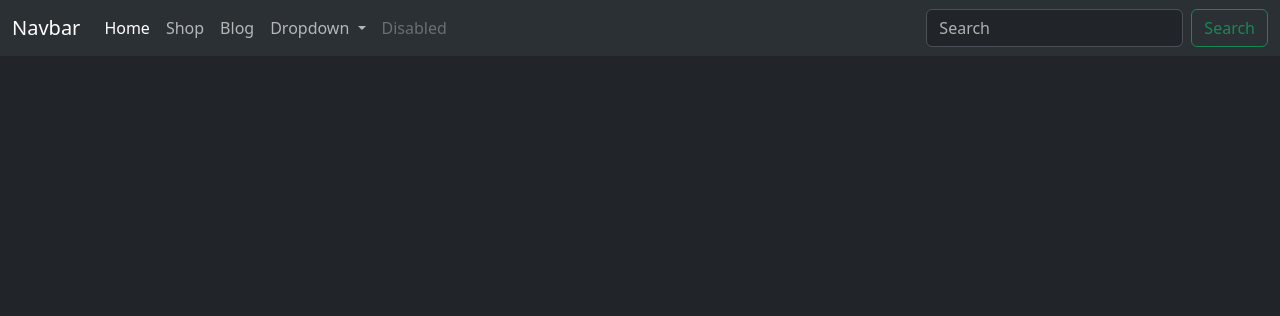
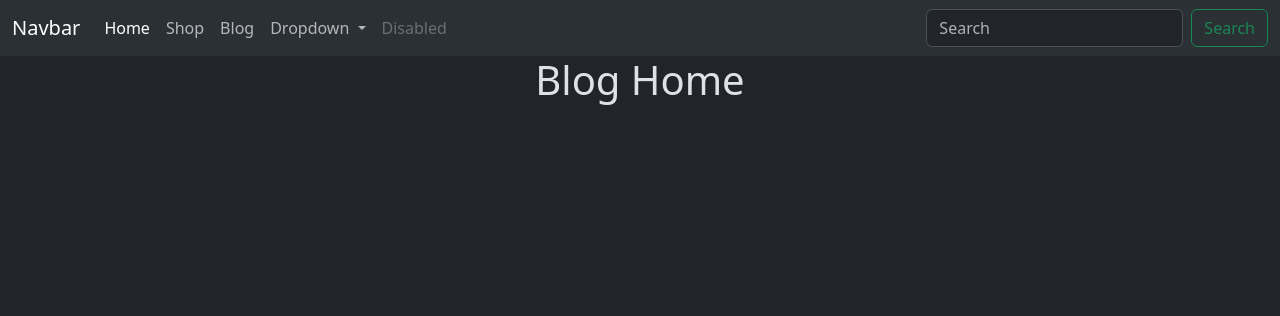
Before and after one commit to Aditya-Aryan-6914/Django, a Django app: page /blog/ in a window 1280 px wide. Shown: the top 316 px of the page. Run offline with Django 5.2, Linux system fonts and the light colour scheme; some libraries are stand-ins or nearby versions.

Commit message:
Fix template block name in blog.html and update layout links to use URL tags

```diff
--- a/awpl/blog/templates/blog.html
+++ b/awpl/blog/templates/blog.html
@@ -1,4 +1,4 @@
 {% extends 'layout.html' %}
-{% block contents %}
+{% block content %}
   <h1 class="card-title text-center">Blog Home</h1>
 {% endblock %}
--- a/awpl/blog/urls.py
+++ b/awpl/blog/urls.py
@@ -1,5 +1,4 @@
 from django.urls import path, include
-from django.conf.urls.static import static
 from . import views
 
 urlpatterns = [
--- a/awpl/templates/layout.html
+++ b/awpl/templates/layout.html
@@ -21,13 +21,13 @@
     <div class="collapse navbar-collapse" id="navbarSupportedContent">
       <ul class="navbar-nav me-auto mb-2 mb-lg-0">
         <li class="nav-item">
-          <a class="nav-link active" aria-current="page" href="/awpl/templates/website/index.html">Home</a>
+          <a class="nav-link active" aria-current="page" href="{% url 'home' %}">Home</a>
         </li>
         <li class="nav-item">
-          <a class="nav-link" href="/awpl/shop/templates/shop_index.html">Shop</a>
+          <a class="nav-link" href="{% url 'shop' %}">Shop</a>
         </li>
         <li class="nav-item">
-          <a class="nav-link" href="/awpl/blog/templates/blog.html">Blog</a>
+          <a class="nav-link" href="{% url 'blog' %}">Blog</a>
         </li>
         <li class="nav-item dropdown">
           <a class="nav-link dropdown-toggle" href="#" role="button" data-bs-toggle="dropdown" aria-expanded="false">
```
